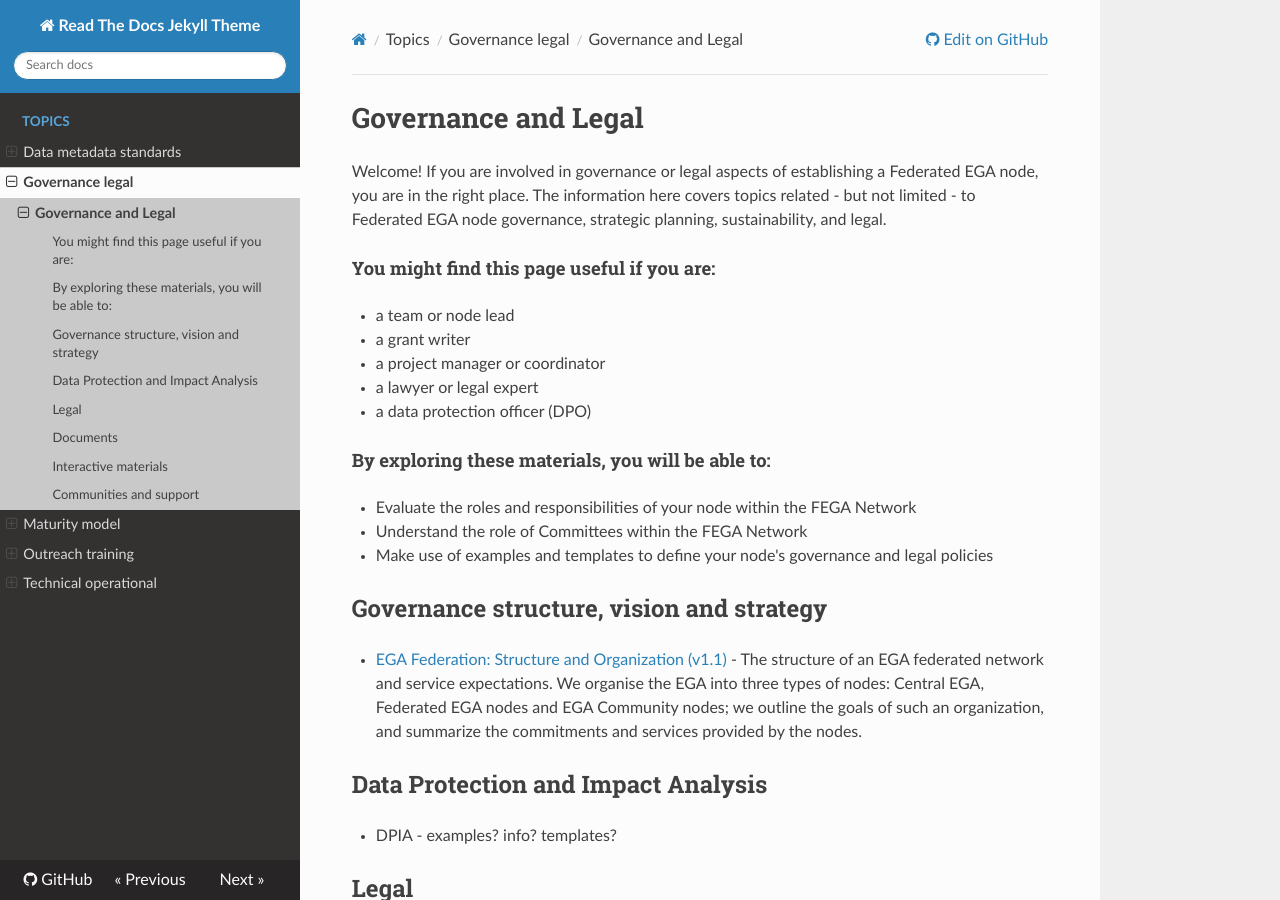
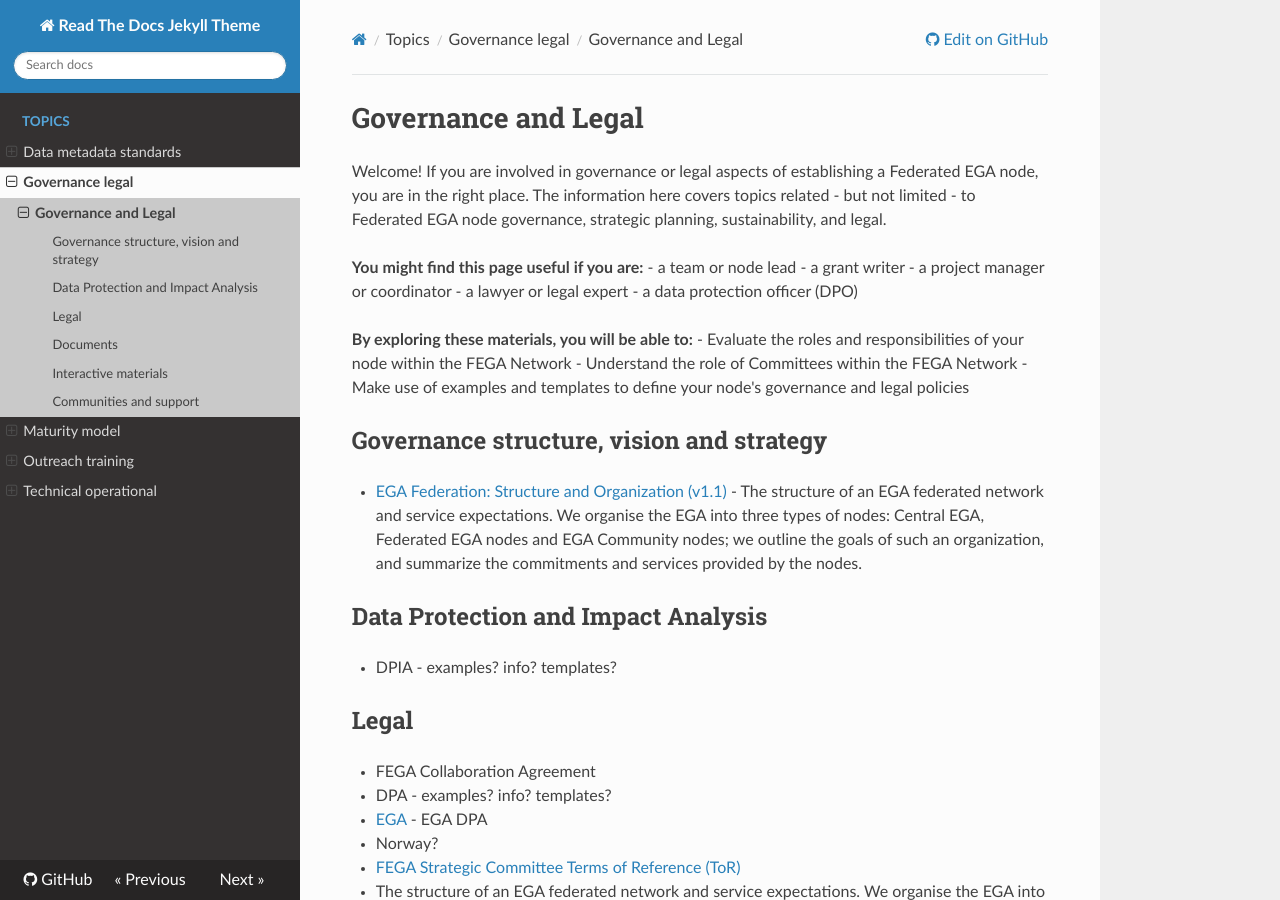
Before and after one commit to viklund/FEGA-onboarding, an MkDocs documentation site: the page built from docs/topics/governance-legal/README.md, in a window 1280 px wide and 900 px high. Built offline with MkDocs 1.6.1, drawn with Linux system fonts in a browser that asks for light colours; nearby versions of some CDN libraries.

Commit message:
Merged with main

```diff
--- a/docs/topics/governance-legal/README.md
+++ b/docs/topics/governance-legal/README.md
@@ -10,14 +10,14 @@ has_toc: false
 
 Welcome! If you are involved in governance or legal aspects of establishing a Federated EGA node, you are in the right place. The information here covers topics related - but not limited - to Federated EGA node governance, strategic planning, sustainability, and legal.
 
-#### You might find this page useful if you are:
+**You might find this page useful if you are:**
 - a team or node lead
 - a grant writer
 - a project manager or coordinator
 - a lawyer or legal expert
 - a data protection officer (DPO)
 
-#### By exploring these materials, you will be able to:
+**By exploring these materials, you will be able to:**
 - Evaluate the roles and responsibilities of your node within the FEGA Network
 - Understand the role of Committees within the FEGA Network
 - Make use of examples and templates to define your node's governance and legal policies
```
